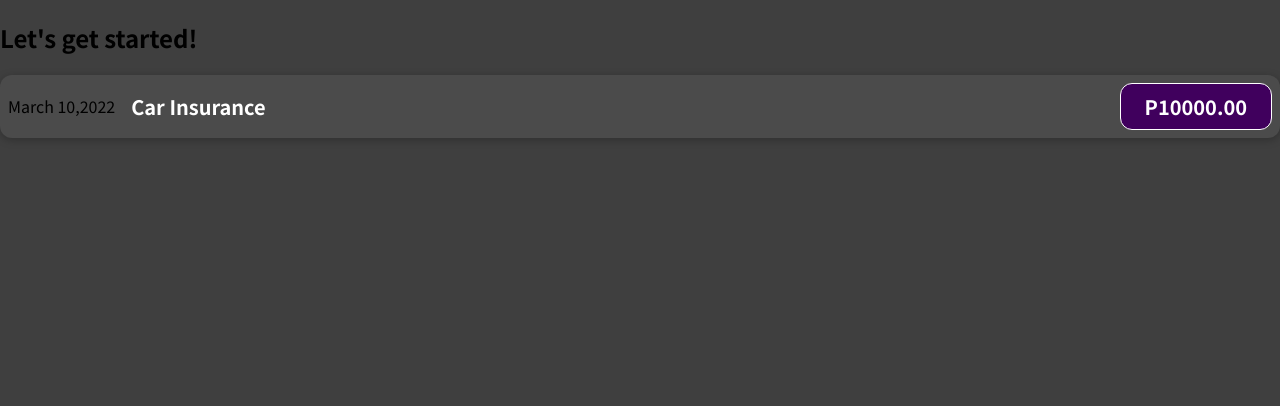
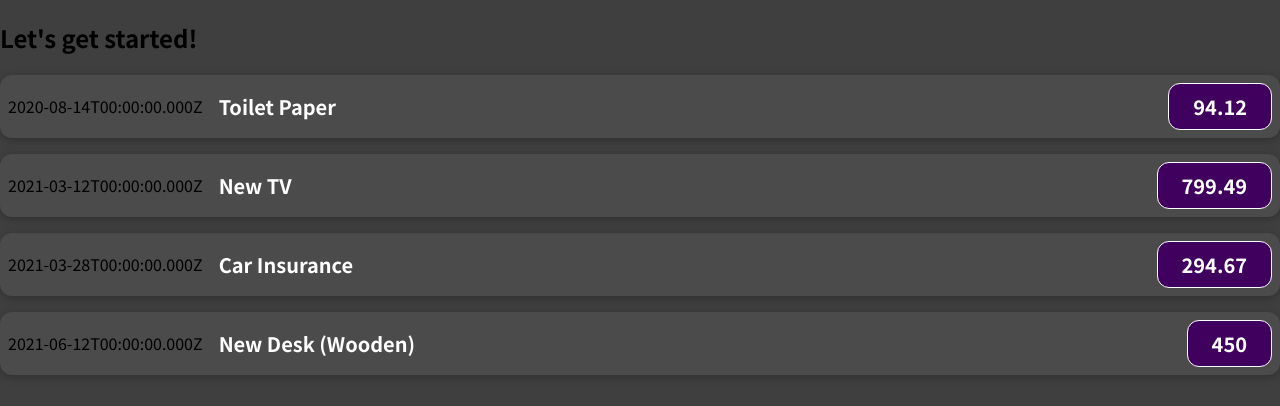
Before and after one commit to lea927/trial-react-app, a JavaScript app: page / in a window 1280 px wide. Shown: the top 406 px of the page. Built offline with nearby package versions, Linux system fonts and the light colour scheme.

Commit message:
Adds test props

```diff
--- a/src/App.js
+++ b/src/App.js
@@ -1,10 +1,51 @@
 import ExpenseItem from "./components/ExpenseItem";
 
 function App() {
-return (
+  const expenses = [
+    {
+      id: "e1",
+      title: "Toilet Paper",
+      amount: 94.12,
+      date: new Date(2020, 7, 14),
+    },
+    { id: "e2", title: "New TV", amount: 799.49, date: new Date(2021, 2, 12) },
+    {
+      id: "e3",
+      title: "Car Insurance",
+      amount: 294.67,
+      date: new Date(2021, 2, 28),
+    },
+    {
+      id: "e4",
+      title: "New Desk (Wooden)",
+      amount: 450,
+      date: new Date(2021, 5, 12),
+    },
+  ];
+
+  return (
     <div>
       <h2>Let's get started!</h2>
-      <ExpenseItem />
+      <ExpenseItem
+        title={expenses[0].title}
+        amount={expenses[0].amount}
+        date={expenses[0].date}
+      />
+      <ExpenseItem
+        title={expenses[1].title}
+        amount={expenses[1].amount}
+        date={expenses[1].date}
+      />
+      <ExpenseItem
+        title={expenses[2].title}
+        amount={expenses[2].amount}
+        date={expenses[2].date}
+      />
+      <ExpenseItem
+        title={expenses[3].title}
+        amount={expenses[3].amount}
+        date={expenses[3].date}
+      />
     </div>
   );
 }
--- a/src/components/ExpenseItem.js
+++ b/src/components/ExpenseItem.js
@@ -1,12 +1,12 @@
 import './ExpenseItem.css';
 
-function ExpenseItem() {
+function ExpenseItem(props) {
   return (
     <div className='expense-item'>
-      <div>March 10,2022</div>
+      <div>{props.date.toISOString()}</div>
       <div className='expense-item__description'>
-        <h2>Car Insurance</h2>
-        <div className='expense-item__price'>P10000.00</div>
+        <h2>{props.title}</h2>
+        <div className='expense-item__price'>{props.amount}</div>
       </div>
     </div>
   );
```
